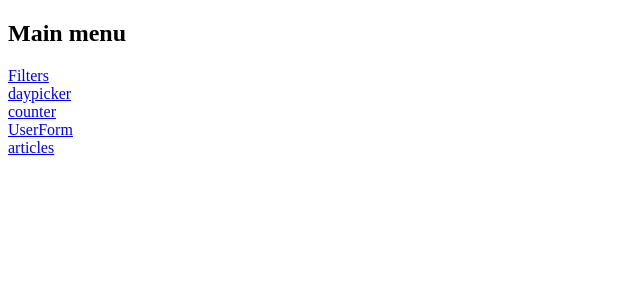
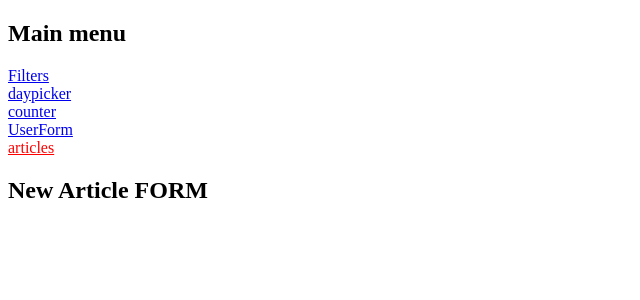
Before and after one commit to bakabk/learn_js_beginner, a React app: page /articles/new in a window 1280 px wide. Shown: the top 300 px of the page, without its empty margins (0-640 px from the left). Built offline with nearby package versions, Linux system fonts and the light colour scheme.

Commit message:
add Switch routes and notFound page

```diff
--- a/src/components/App.js
+++ b/src/components/App.js
@@ -1,10 +1,12 @@
 import React, {Component} from 'react'
 import PropTypes from 'prop-types'
 import Articles from '../routes/Articles'
+import NewArticle from '../routes/NewArticle'
+import NotFound from '../routes/NotFound'
 import UserForm from './UserForm'
 import Filters from './filters/Select'
 import 'react-select/dist/react-select.css';
-import {HashRouter as Router, Route, NavLink} from 'react-router-dom'
+import {BrowserRouter as Router, Switch, Route, NavLink} from 'react-router-dom'
 import DayPicker from './filters/DayPicker'
 import Counter from './Counter'
 
@@ -24,11 +26,15 @@ class App extends Component {
                         <div><NavLink activeStyle={{color: 'red'}} to="/articles">articles</NavLink></div>
                     </div>
 
-                    <Route path="/filters" component={Filters} />
-                    <Route path="/daypicker" component={DayPicker} />
-                    <Route path="/counter" component={Counter} />
-                    <Route path="/UserForm" component={UserForm} />
-                    <Route path="/articles" component={Articles} />
+                    <Switch>
+                        <Route path="/filters" component={Filters}/>
+                        <Route path="/daypicker" component={DayPicker}/>
+                        <Route path="/counter" component={Counter}/>
+                        <Route path="/UserForm" component={UserForm}/>
+                        <Route path="/articles/new" component={NewArticle}/>
+                        <Route path="/articles" component={Articles}/>
+                        <Route path="*" component={NotFound}/>
+                    </Switch>
                 </div>
             </Router>
         )
--- /dev/null
+++ b/src/routes/NewArticle.js
@@ -0,0 +1,14 @@
+import React from 'react'
+import PropTypes from 'prop-types'
+
+function NewArticle(){
+        return (
+            <div>
+                <h2>New Article FORM</h2>
+            </div>
+        )
+}
+
+NewArticle.propTypes = {}
+
+export default NewArticle
--- /dev/null
+++ b/src/routes/NotFound.js
@@ -0,0 +1,14 @@
+import React from 'react'
+import PropTypes from 'prop-types'
+
+function NotFound(){
+        return (
+            <div>
+                <h1>NOT FOUND</h1>
+            </div>
+        )
+}
+
+NotFound.propTypes = {}
+
+export default NotFound
```
